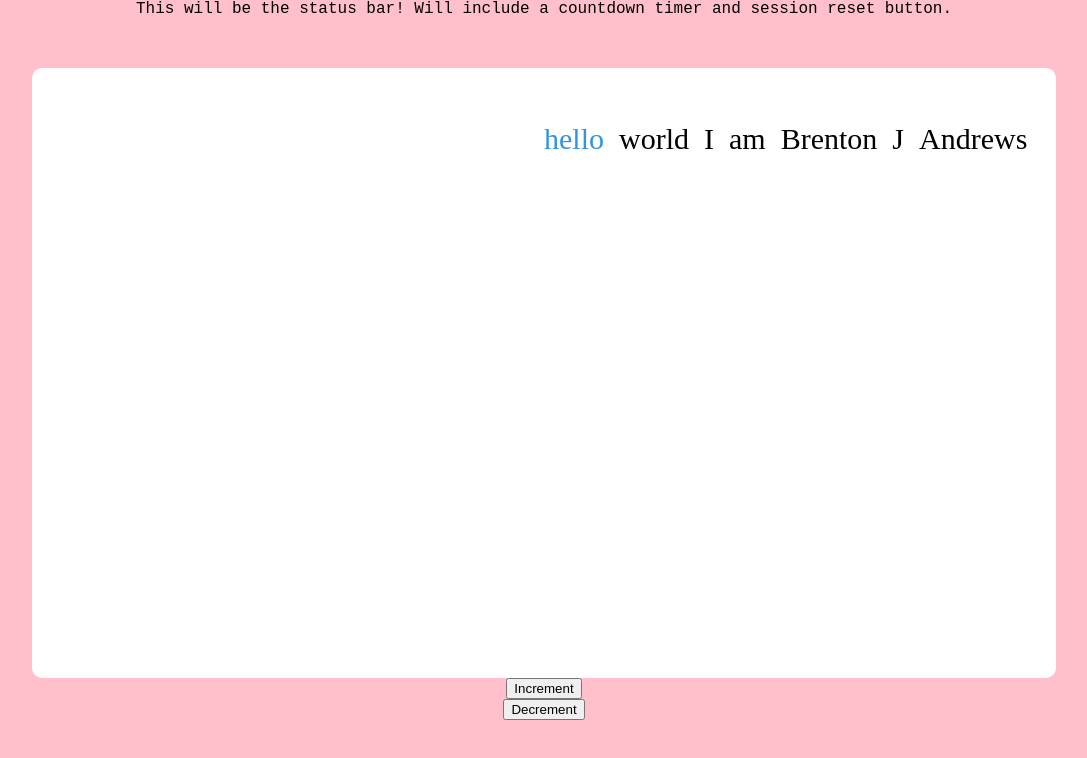
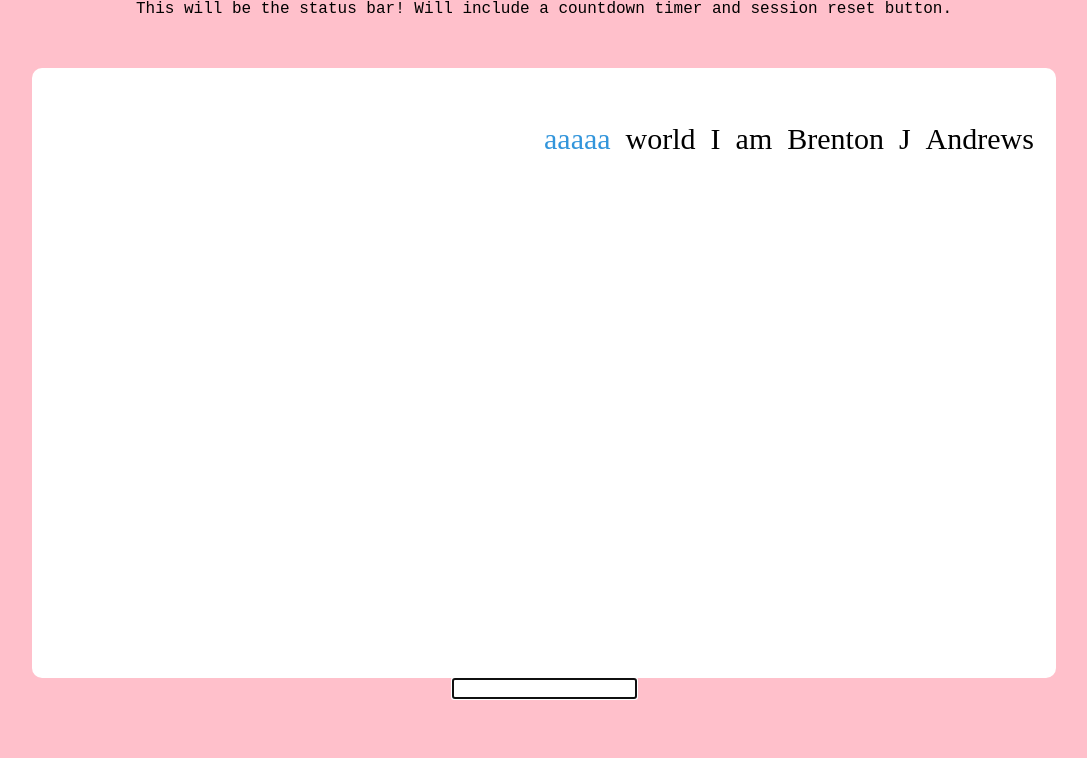
Before and after one commit to brenton-j-andrews/typing_practice_application, a React (Create React App) app: page / in a window 1280 px wide. Shown: the top 758 px of the page, without its empty margins (96-1183 px from the left). Built offline with nearby package versions, Linux system fonts and the light colour scheme; a web font is replaced by a local one.

Commit message:
Very rudimentary type validation completed, a lot of work to be done!

```diff
--- a/src/Pages/Practice/Practice.jsx
+++ b/src/Pages/Practice/Practice.jsx
@@ -2,25 +2,53 @@
  * The practice page will render the typing speed test and track all data associated with a single practice session.
  */
 
-import React, { useEffect, useState } from 'react';
+import React, { useState, useRef } from 'react';
 
 import "./practice.css";
 
 const Practice = () => {
 
-  let wordArray = ["hello", "world", "I", "am", "Brenton", "J", "Andrews"];
 
-  const [ arrayIndex, setArrayIndex ] = useState(0);
-  const [ leftActiveWord, setLeftActiveWord ] = useState(wordArray[arrayIndex]);
+  let wordArray = ["aaaaa ", "world ", "I ", "am ", "Brenton ", "J ", "Andrews "];
 
-  const handleIncrement = () => {
-    setLeftActiveWord(wordArray[arrayIndex + 1]);
-    setArrayIndex(arrayIndex + 1);
-  }
+  let arrayIndex = useRef(0);
+  let wordIndex = useRef(0);
 
-  const handleDecrement = () => {
-    setLeftActiveWord(wordArray[arrayIndex - 1]);
-    setArrayIndex(arrayIndex - 1);
+  const [ rightActiveWord, setRightActiveWord ] = useState(wordArray[arrayIndex.current]);
+  const [ leftActiveWord, setLeftActiveWord ] = useState("");
+
+
+  const handleKeyStroke = (e) => {
+    let typedCharacter = e.target.value;
+    document.getElementById("form-input").value = "";
+
+    let updatedRight = rightActiveWord.slice(1);
+    console.log("word, ", wordArray[arrayIndex.current].charAt(wordIndex.current));
+    console.log(`input: `, typedCharacter);
+
+
+    // Check for correct input.
+    if (typedCharacter === wordArray[arrayIndex.current].charAt(wordIndex.current)) {
+
+      wordIndex.current = wordIndex.current + 1;
+
+      if (updatedRight === "") {
+        setRightActiveWord(wordArray[arrayIndex + 1]);
+        setLeftActiveWord("")
+        arrayIndex.current = arrayIndex.current + 1;
+      }
+      else {
+        let updatedLeft = leftActiveWord + rightActiveWord.charAt(0);
+        setRightActiveWord(updatedRight);
+        setLeftActiveWord(updatedLeft);
+      }
+    }
+
+    else {
+      console.log(`wrong dude!`);
+    }
+
+
   }
 
   return (
@@ -34,7 +62,7 @@ const Practice = () => {
 
         <div className="screen-card-content-left">
           {wordArray.map((word, index) => {
-            if (index < arrayIndex) {
+            if (index < arrayIndex.current) {
               return (
                 <div className="screen-word word-correct">
                   { word }
@@ -43,15 +71,19 @@ const Practice = () => {
             }
             else return null;
           })}
+
+          <div className="screen-word active-left">
+            { leftActiveWord }
+          </div>
         </div>
 
         <div className="screen-card-content-right">
           <div className="screen-word active-word">
-            { leftActiveWord }
+            { rightActiveWord }
           </div>
 
           {wordArray.map((word, index) => {
-            if (index > arrayIndex) {
+            if (index > arrayIndex.current) {
               return (
                 <span className="screen-word">
                   { word }
@@ -63,10 +95,25 @@ const Practice = () => {
         </div>
       </div>
 
-      <button onClick={handleIncrement}> Increment </button>
-      <button onClick={handleDecrement}> Decrement </button>
+      {/* <button onClick={handleIncrement}> Increment </button>
+      <button onClick={handleDecrement}> Decrement </button> */}
+      {/* <button onClick={handleKeyStroke}> Test space </button> */}
+
+      <form action='/'>
+        <input id="form-input" type="text" autoFocus className="type-text-input" onChange={(e) => {handleKeyStroke(e)}}/>
+      </form>
     </div>
   );
 };
 
 export default Practice;
+
+// const handleIncrement = () => {
+//   setRightActiveWord(wordArray[arrayIndex + 1]);
+//   setArrayIndex(arrayIndex + 1);
+// }
+
+// const handleDecrement = () => {
+//   setRightActiveWord(wordArray[arrayIndex - 1]);
+//   setArrayIndex(arrayIndex - 1);
+// }
--- a/src/Pages/Practice/practice.css
+++ b/src/Pages/Practice/practice.css
@@ -30,15 +30,14 @@
 
 .screen-word {
   display: flex;
-  /* min-width: 15px; */
   width: auto;
   max-height: 48px;
   font-size: 30px;
   font-family: 'PT Mono';
   line-height: 1.5;
   margin-right: 15px;
+  /* padding-right: 15px; */
 }
-
 
 .active-word {
   /* border-left: 3px solid #3295db; */
@@ -61,6 +60,9 @@
   }
 }
 
+.active-left {
+  margin: 0px;
+}
 
 .word-correct {
   color: rgb(106, 153, 106);
```
